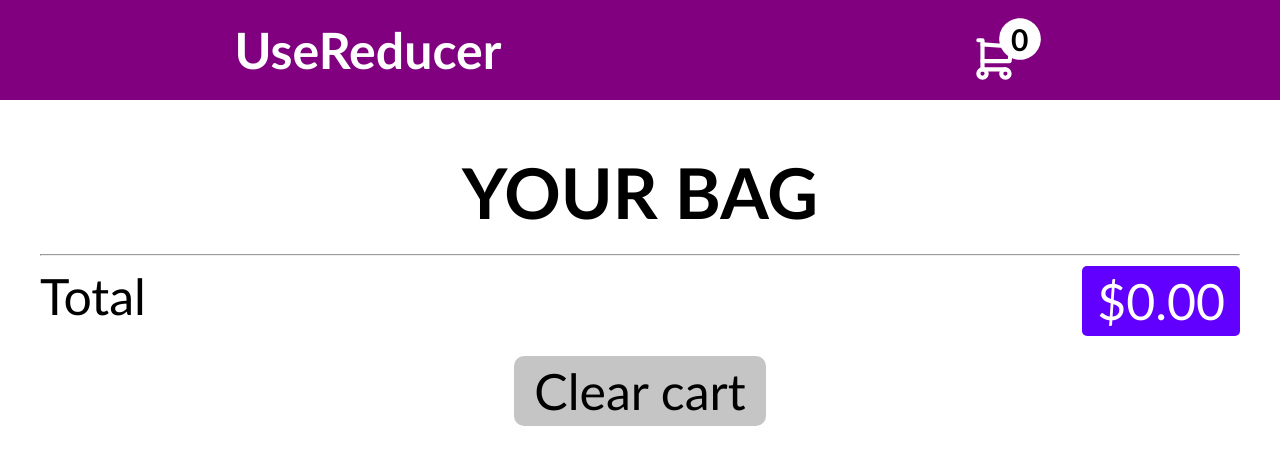
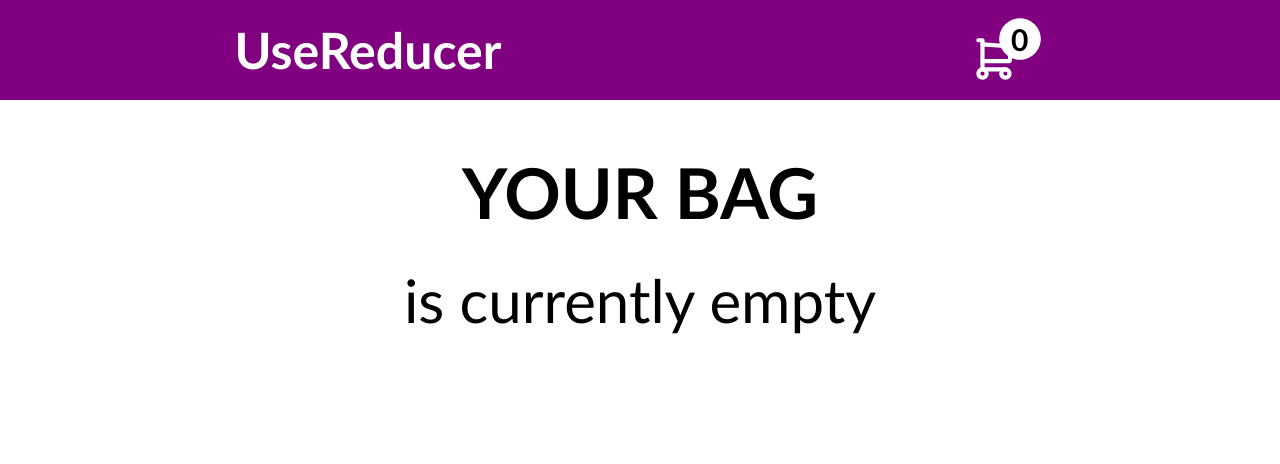
Before and after one commit to bernardkrehula/React-phone-shop, a React (Vite) app in the folder my-app/: page / in a window 1280 px wide. Both pictures are taken after a click on the button "Clear cart". Shown: the top 464 px of the page. Built offline with nearby package versions, Linux system fonts and the light colour scheme.

Commit message:
Display your bag is empty

```diff
--- a/my-app/src/App.css
+++ b/my-app/src/App.css
@@ -139,3 +139,8 @@ html {
   right: 17px;
   font-family: 'Trebuchet MS', 'Lucida Sans Unicode', 'Lucida Grande', 'Lucida Sans', Arial, sans-serif;
 }
+.shop-content p{
+  font-size: 6rem;
+  font-family: 'Trebuchet MS', 'Lucida Sans Unicode', 'Lucida Grande', 'Lucida Sans', Arial, sans-serif;
+  margin-top: 30px;
+}
--- a/my-app/src/App.jsx
+++ b/my-app/src/App.jsx
@@ -40,6 +40,8 @@ function App() {
               </div>
               <div className='shop-content'>
                 <h2>Your bag</h2>
+                {phone.length != 0 ? (
+                  <>
                     <ul className='bag-content'>
                       {phone.map(device => {
                           return(
@@ -54,6 +56,12 @@ function App() {
                       <h6>${price.toFixed(2)}</h6>
                     </div>
                     <button className='clear-btn' onClick={clearCart}>Clear cart</button>
+                  </>
+                  ) : (
+                    <p>is currently empty</p>
+                  )
+                }
+
               </div>
           </div>
       </>
```
Lines whose indentation alone changed are shown as unchanged.
